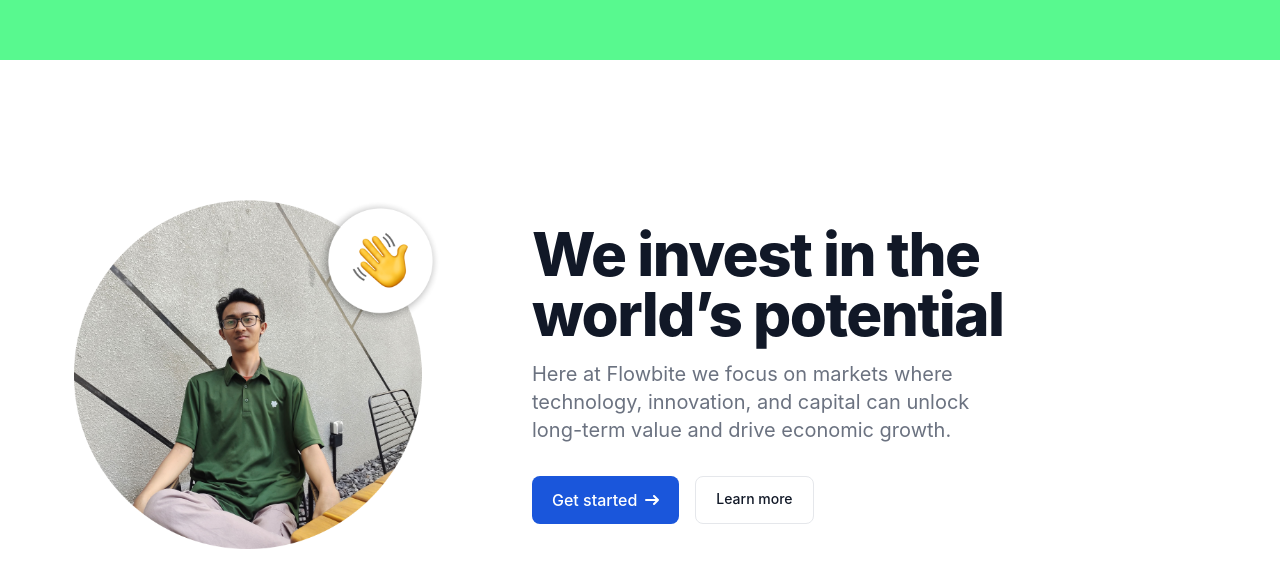
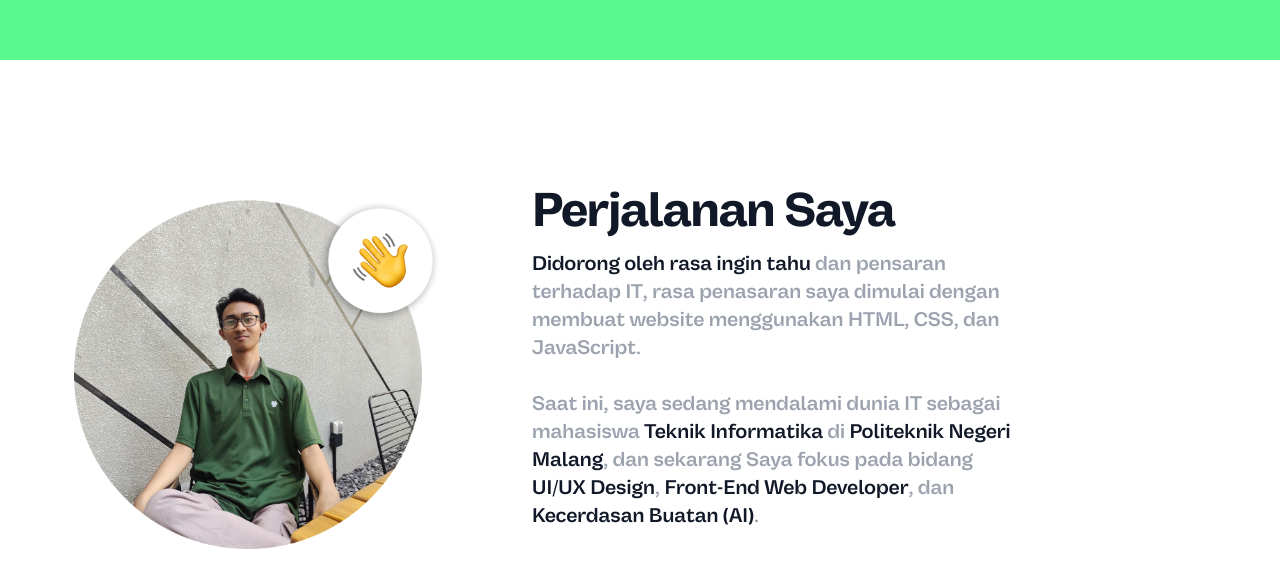
Before and after one commit to ckckckcz/kajekaito, a React (Create React App) app: page / in a window 1280 px wide. Shown: the part 932-1520 px from the top of the page. Built offline with nearby package versions, Linux system fonts and the light colour scheme.

Commit message:
update: deskripsi perjalanan hidup

```diff
--- a/src/components/About.tsx
+++ b/src/components/About.tsx
@@ -10,22 +10,15 @@ const About: React.FC = () => {
             <img src={Profile} alt="Profile Image" className="profile-img" />
           </div>
           <div className="flex flex-col justify-center">
-            <h1 className="mb-4 text-4xl font-extrabold tracking-tight leading-none text-gray-900 md:text-5xl lg:text-6xl dark:text-white">We invest in the world’s potential</h1>
-            <p className="mb-8 text-lg font-normal text-gray-500 lg:text-xl dark:text-gray-400">Here at Flowbite we focus on markets where technology, innovation, and capital can unlock long-term value and drive economic growth.</p>
-            <div className="flex flex-col space-y-4 sm:flex-row sm:space-y-0">
-              <a href="#" className="inline-flex justify-center items-center py-3 px-5 text-base font-medium text-center text-white rounded-lg bg-blue-700 hover:bg-blue-800 focus:ring-4 focus:ring-blue-300 dark:focus:ring-blue-900">
-                Get started
-                <svg className="w-3.5 h-3.5 ms-2 rtl:rotate-180" aria-hidden="true" xmlns="http://www.w3.org/2000/svg" fill="none" viewBox="0 0 14 10">
-                  <path stroke="currentColor" stroke-linecap="round" stroke-linejoin="round" stroke-width="2" d="M1 5h12m0 0L9 1m4 4L9 9" />
-                </svg>
-              </a>
-              <a
-                href="#"
-                className="py-3 px-5 sm:ms-4 text-sm font-medium text-gray-900 focus:outline-none bg-white rounded-lg border border-gray-200 hover:bg-gray-100 hover:text-blue-700 focus:z-10 focus:ring-4 focus:ring-gray-100 dark:focus:ring-gray-700 dark:bg-gray-800 dark:text-gray-400 dark:border-gray-600 dark:hover:text-white dark:hover:bg-gray-700"
-              >
-                Learn more
-              </a>
-            </div>
+            <h1 className="mb-4 text-4xl text-bold tracking-tight leading-none text-gray-900 md:text-5xl lg:text-5xl dark:text-white">Perjalanan Saya</h1>
+            <p className="mb-8 text-lg text-semibold text-gray-400 lg:text-xl dark:text-gray-400">
+              <b className="text-gray-900 text-semibold">Didorong oleh rasa ingin tahu</b> dan pensaran terhadap IT, rasa penasaran saya dimulai dengan membuat website menggunakan HTML, CSS, dan JavaScript.
+              <br />
+              <br />
+              Saat ini, saya sedang mendalami dunia IT sebagai mahasiswa <b className="text-gray-900 text-semibold">Teknik Informatika</b> di <b className="text-gray-900 text-semibold">Politeknik Negeri Malang</b>, dan sekarang Saya fokus
+              pada bidang <b className="text-gray-900 text-semibold">UI/UX Design</b>, <b className="text-gray-900 text-semibold">Front-End Web Developer</b>, dan
+              <b className="text-gray-900 text-semibold"> Kecerdasan Buatan (AI)</b>.
+            </p>
           </div>
         </div>
       </div>
```
